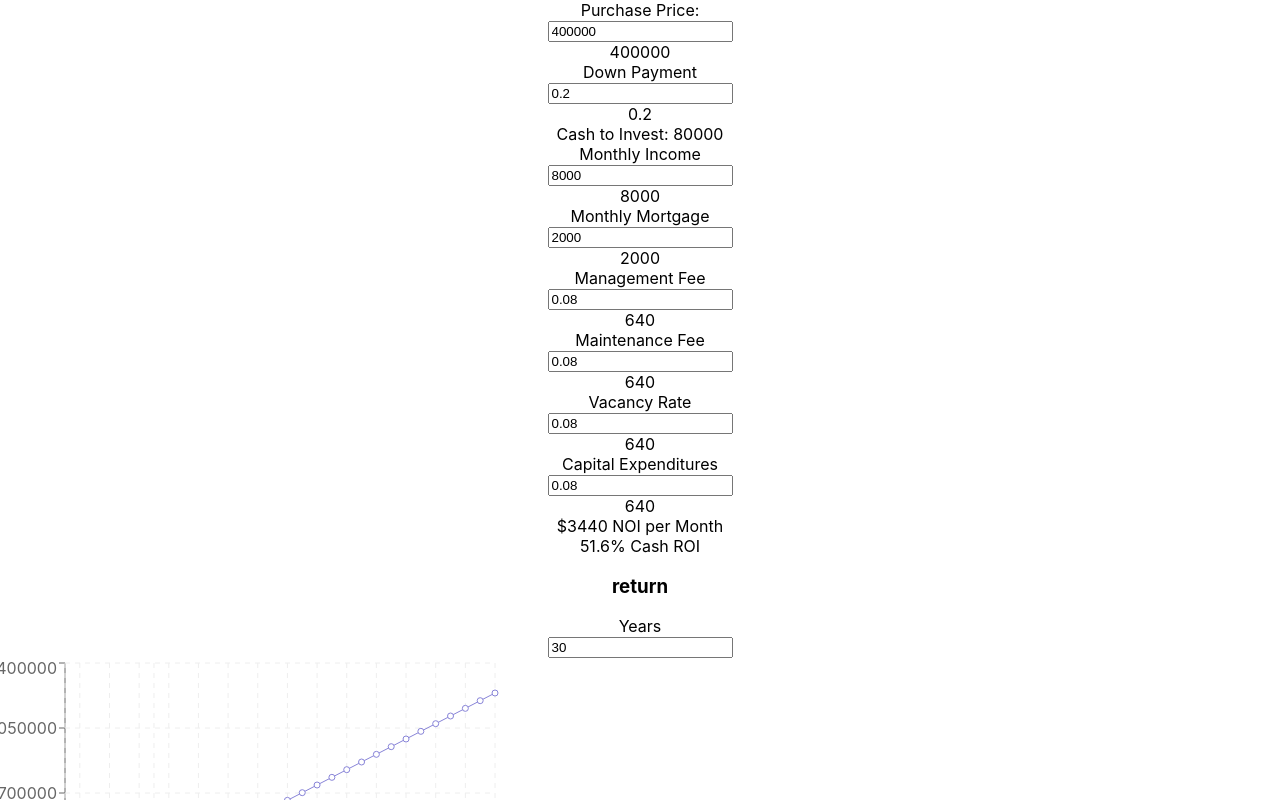
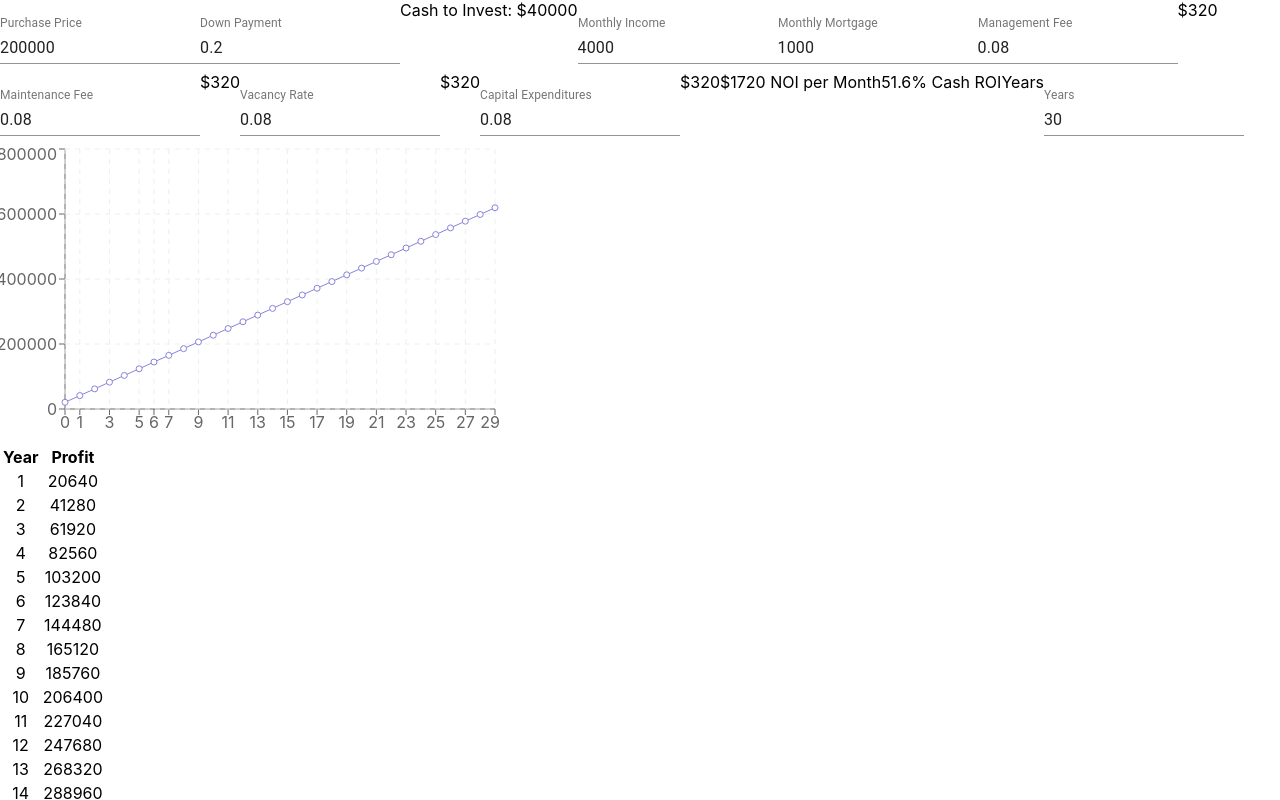
Before and after one commit to zrichardet/Rental-Calc, a React (Create React App) app: page / in a window 1280 px wide. Shown: the top 800 px of the page. Built offline with nearby package versions, Linux system fonts and the light colour scheme.

Commit message:
Added Styles and Fixed Errors

```diff
--- a/package.json
+++ b/package.json
@@ -3,6 +3,7 @@
   "version": "0.1.0",
   "private": true,
   "dependencies": {
+    "@material-ui/core": "4.3.0",
     "react": "^16.8.6",
     "react-dom": "^16.8.6",
     "react-scripts": "3.0.1",
--- a/src/App.js
+++ b/src/App.js
@@ -1,7 +1,7 @@
 import React from "react";
 import logo from "./logo.svg";
 import "./App.css";
-import { ROICalc } from "./RoiCalc";
+import ROICalc from "./RoiCalc";
 
 function App() {
   return (
--- a/src/RoiCalc.js
+++ b/src/RoiCalc.js
@@ -1,138 +1,182 @@
 import React from "react";
 import { LineChart, YAxis, XAxis, CartesianGrid, Line } from "recharts";
+import useStyles from "./styles";
+import { TextField } from "@material-ui/core";
 
-export class ROICalc extends React.Component {
-  constructor(props) {
-    super(props);
-    this.state = {
-      purchasePrice: 400000,
+export default function ROICalc() {
+  const classes = useStyles();
+  const [values, setValues] = React.useState({
+    purchasePrice: 200000,
     downPayment: 0.2,
-      monthlyIncome: 8000,
-      monthlyMortgage: 2000,
+    monthlyIncome: 4000,
+    monthlyMortgage: 1000,
     capitalExpenditures: 0.08,
     maintenanceFee: 0.08,
     vacancyRate: 0.08,
     managementFee: 0.08,
     returnYears: 30
+  });
+
+  const handleChange = field => evt => {
+    setValues({ ...values, [field]: parseFloat(evt.target.value) });
   };
-    this.handleChange = this.handleChange.bind(this);
-  }
-  handleChange(field) {
-    const _this = this;
-    return function(evt) {
-      const newState = { [field]: parseFloat(evt.target.value) };
-      _this.setState(newState);
-    };
-  }
-  sumExpenses() {
+
+  function sumExpenses() {
     let totalExpenses =
-      this.state.monthlyMortgage * 1 +
-      this.state.monthlyIncome * this.state.vacancyRate +
-      this.state.monthlyIncome * this.state.managementFee +
-      this.state.monthlyIncome * this.state.maintenanceFee +
-      this.state.monthlyIncome * this.state.capitalExpenditures;
+      values.monthlyMortgage * 1 +
+      values.monthlyIncome * values.vacancyRate +
+      values.monthlyIncome * values.managementFee +
+      values.monthlyIncome * values.maintenanceFee +
+      values.monthlyIncome * values.capitalExpenditures;
     return totalExpenses;
   }
-  calculateNOI() {
-    return this.state.monthlyIncome * 12 - this.sumExpenses() * 12;
+  function calculateNOI() {
+    return values.monthlyIncome * 12 - sumExpenses() * 12;
   }
-  calculateROI() {
+  function calculateROI() {
     let ROI =
-      (this.calculateNOI() /
-        (this.state.purchasePrice * this.state.downPayment)) *
-      100;
+      (calculateNOI() / (values.purchasePrice * values.downPayment)) * 100;
     return ROI.toFixed(1);
   }
-  makeReturnTable(years) {
+  function makeReturnTable(years) {
     let table = [];
     [...Array(years).keys()].forEach(i => {
       let returnObject = {
         year: i,
-        return: this.calculateNOI() * (i + 1)
+        return: calculateNOI() * (i + 1)
       };
       table.push(returnObject);
     });
 
     return table;
   }
-  render() {
   return (
     <div>
-        <div>Purchase Price:</div>
-        <input
-          type="text"
-          value={this.state.purchasePrice}
-          onChange={this.handleChange("purchasePrice")}
+      <form className={classes.container} noValidate autoComplete="off">
+        <TextField
+          id="purchase-price"
+          label="Purchase Price"
+          type="number"
+          value={values.purchasePrice}
+          onChange={handleChange("purchasePrice")}
+          className={classes.textField}
+          InputLabelProps={{
+            shrink: true
+          }}
+          margin="normal"
         />
-        <div>{this.state.purchasePrice}</div>
-        <div>Down Payment</div>
-        <input
-          type="text"
-          value={this.state.downPayment}
-          onChange={this.handleChange("downPayment")}
+        <TextField
+          id="down-payment"
+          label="Down Payment"
+          type="number"
+          value={values.downPayment}
+          onChange={handleChange("downPayment")}
+          className={classes.textField}
+          InputLabelProps={{
+            shrink: true
+          }}
+          margin="normal"
         />
-        <div>{this.state.downPayment}</div>
+        <div>Cash to Invest: ${values.purchasePrice * values.downPayment}</div>
+        <TextField
+          id="income"
+          label="Monthly Income"
+          type="number"
+          value={values.monthlyIncome}
+          onChange={handleChange("monthlyIncome")}
+          className={classes.textField}
+          InputLabelProps={{
+            shrink: true
+          }}
+          margin="normal"
+        />
+        <TextField
+          id="mortgage"
+          label="Monthly Mortgage"
+          type="number"
+          value={values.monthlyMortgage}
+          onChange={handleChange("monthlyMortgage")}
+          className={classes.textField}
+          InputLabelProps={{
+            shrink: true
+          }}
+          margin="normal"
+        />
+        <br />
+        <TextField
+          id="management-fee"
+          label="Management Fee"
+          type="number"
+          value={values.managementFee}
+          onChange={handleChange("managementFee")}
+          className={classes.textField}
+          InputLabelProps={{
+            shrink: true
+          }}
+          margin="normal"
+        />
+        <div>${values.managementFee * values.monthlyIncome}</div>
+        <TextField
+          id="maintenance-fee"
+          label="Maintenance Fee"
+          type="number"
+          value={values.maintenanceFee}
+          onChange={handleChange("maintenanceFee")}
+          className={classes.textField}
+          InputLabelProps={{
+            shrink: true
+          }}
+          margin="normal"
+        />
+        <div>${values.maintenanceFee * values.monthlyIncome}</div>
+        <TextField
+          id="vacancy-rate"
+          label="Vacancy Rate"
+          type="number"
+          value={values.vacancyRate}
+          onChange={handleChange("vacancyRate")}
+          className={classes.textField}
+          InputLabelProps={{
+            shrink: true
+          }}
+          margin="normal"
+        />
+        <div>${values.vacancyRate * values.monthlyIncome}</div>
+        <TextField
+          id="cap-ex"
+          label="Capital Expenditures"
+          type="number"
+          value={values.capitalExpenditures}
+          onChange={handleChange("capitalExpenditures")}
+          className={classes.textField}
+          InputLabelProps={{
+            shrink: true
+          }}
+          margin="normal"
+        />
+        <div>${values.capitalExpenditures * values.monthlyIncome}</div>
         <div>
-          Cash to Invest: {this.state.purchasePrice * this.state.downPayment}
+          ${values.monthlyIncome - sumExpenses()} NOI per Month
+          {calculateROI()}% Cash ROI
         </div>
-        <div>Monthly Income</div>
-        <input
-          type="text"
-          value={this.state.monthlyIncome}
-          onChange={this.handleChange("monthlyIncome")}
+        <div>Years</div>
+        <TextField
+          id="years"
+          label="Years"
+          type="number"
+          value={values.returnYears}
+          onChange={handleChange("returnYears")}
+          className={classes.textField}
+          InputLabelProps={{
+            shrink: true
+          }}
+          margin="normal"
         />
-        <div>{this.state.monthlyIncome}</div>
-        <div>Monthly Mortgage</div>
-        <input
-          type="text"
-          value={this.state.monthlyMortgage}
-          onChange={this.handleChange("monthlyMortgage")}
-        />
-        <div>{this.state.monthlyMortgage}</div>
-        <div>Management Fee</div>
-        <input
-          type="text"
-          value={this.state.managementFee}
-          onChange={this.handleChange("managementFee")}
-        />
-        <div>{this.state.managementFee * this.state.monthlyIncome}</div>
-        <div>Maintenance Fee</div>
-        <input
-          type="text"
-          value={this.state.maintenanceFee}
-          onChange={this.handleChange("maintenanceFee")}
-        />
-        <div>{this.state.maintenanceFee * this.state.monthlyIncome}</div>
-        <div>Vacancy Rate</div>
-        <input
-          type="text"
-          value={this.state.vacancyRate}
-          onChange={this.handleChange("vacancyRate")}
-        />
-        <div>{this.state.vacancyRate * this.state.monthlyIncome}</div>
-        <div>Capital Expenditures</div>
-        <input
-          type="text"
-          value={this.state.capitalExpenditures}
-          onChange={this.handleChange("capitalExpenditures")}
-        />
-        <div>{this.state.capitalExpenditures * this.state.monthlyIncome}</div>
-        <div>
-          ${this.state.monthlyIncome - this.sumExpenses()} NOI per Month
-        </div>
-        <div>{this.calculateROI()}% Cash ROI</div>
-        <h3>return</h3>
-        <div>Years</div>
-        <input
-          type="text"
-          value={this.state.returnYears}
-          onChange={this.handleChange("returnYears")}
-        />
-
+      </form>
       <LineChart
         width={500}
         height={300}
-          data={this.makeReturnTable(this.state.returnYears)}
+        data={makeReturnTable(values.returnYears)}
       >
         <XAxis dataKey="year" />
         <YAxis />
@@ -141,21 +185,24 @@ export class ROICalc extends React.Component {
       </LineChart>
       <div>
         <table>
+          <thead>
             <tr>
               <th>Year</th>
               <th>Profit</th>
             </tr>
-            {this.makeReturnTable(this.state.returnYears).map(returnObject => {
+          </thead>
+          <tbody>
+            {makeReturnTable(values.returnYears).map(returnObject => {
               return (
-                <tr>
+                <tr key={returnObject.year}>
                   <td>{returnObject.year + 1}</td>
                   <td>{returnObject.return}</td>
                 </tr>
               );
             })}
+          </tbody>
         </table>
       </div>
     </div>
   );
 }
-}
--- /dev/null
+++ b/src/styles.js
@@ -0,0 +1,21 @@
+import { makeStyles } from "@material-ui/core/styles";
+
+export const useStyles = makeStyles(theme => ({
+  container: {
+    display: "flex",
+    flexWrap: "wrap"
+  },
+  textField: {
+    marginLeft: theme.spacing(1),
+    marginRight: theme.spacing(1),
+    width: 200
+  },
+  dense: {
+    marginTop: 19
+  },
+  menu: {
+    width: 200
+  }
+}));
+
+export default useStyles;
```
Also changed, not shown: 1 other file (tests, documents, lock files or other folders). Lines whose indentation alone changed are shown as unchanged.
